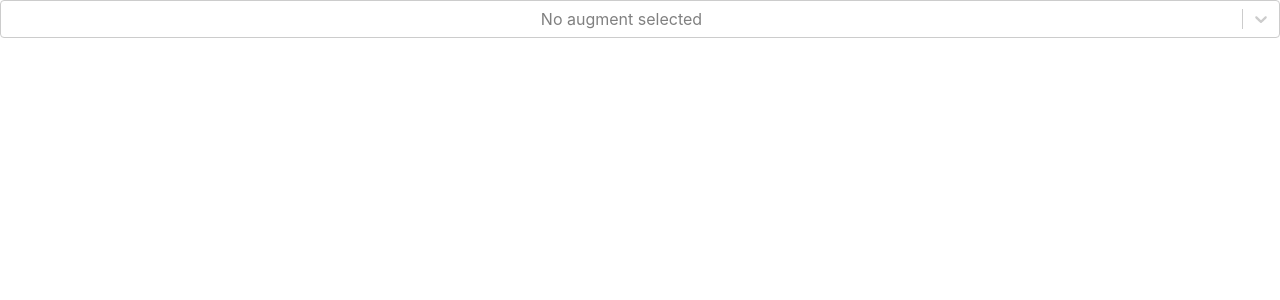
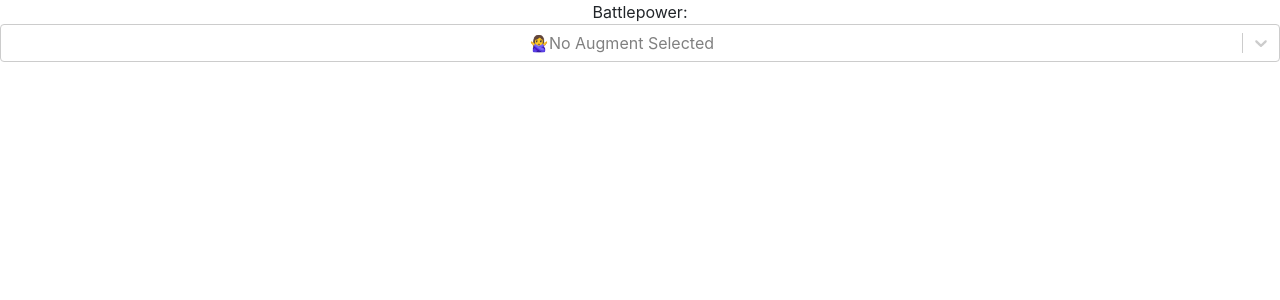
Before and after one commit to Eurydia/pso2ngs-augment-planner, a React (Create React App) app: page / in a window 1280 px wide. Shown: the top 300 px of the page. Built offline with nearby package versions, Linux system fonts and the light colour scheme.

Commit message:
Components can accept props now

```diff
--- a/src/App.tsx
+++ b/src/App.tsx
@@ -1,10 +1,12 @@
-import MultiSelect from "./components/MultiSelect";
 import "./App.css";
+import AugmentMultiSelect from "./components/AugmentMultiSelect";
+import StatDisplay from "./components/StatDisplay";
 
 function App() {
     return (
         <div className="App">
-            <MultiSelect />
+            <StatDisplay />
+            <AugmentMultiSelect className="capitalize" />
         </div>
     );
 }
--- /dev/null
+++ b/src/components/AugmentMultiSelect.tsx
@@ -0,0 +1,186 @@
+import React, { Component, HTMLProps } from "react";
+import Select, { MultiValue } from "react-select";
+import { AugmentInterface } from "./augment_info/_base";
+import all_augments from "./augment_info/_all_augments";
+import { GROUP as BASIC_GROUP } from "./augment_info/basic";
+import { GROUP as BASIC_FUSED_GROUP } from "./augment_info/basic_fused";
+import { intToRoman } from "./_util";
+
+type Option = {
+    label: string;
+    value: string;
+    aug: AugmentInterface;
+};
+
+type OptionGroup = {
+    label: string;
+    options: Array<Option>;
+};
+
+// Dummy option
+const NEVER_OPTION = {
+    label: "",
+    value: "",
+    aug: {
+        name: "",
+        level: -1,
+        effects: [],
+        battlepower: -1,
+        group: "",
+    },
+};
+
+// Turning augments into options in option group
+let options_group: Array<OptionGroup> = [];
+all_augments.forEach((group) => {
+    let opts: Array<Option> = [];
+
+    const AUGS = group.augments;
+    AUGS.forEach((aug) => {
+        const lvl_roman = intToRoman(aug.level);
+        const label = `${aug.name} ${lvl_roman}`;
+        const value = label;
+        opts.push({ label, value, aug });
+    });
+
+    options_group.push({
+        label: group.group.replace("_", " "),
+        options: opts,
+    });
+});
+
+function isSame(aug_one: string, aug_two: string): boolean {
+    return aug_one === aug_two;
+}
+
+function verifyOptions(new_opt: MultiValue<Option>): Array<Option> {
+    let selected: Array<Option> = [];
+    new_opt.forEach((opt) => {
+        selected.push(opt);
+    });
+
+    if (selected.length < 2) {
+        return selected;
+    }
+
+    const NEWEST = selected.pop() || NEVER_OPTION;
+    const NEW_AUG = NEWEST.aug;
+    const NEW_AUG_NAME = NEW_AUG.name;
+    const NEW_AUG_GROUP = NEW_AUG.group;
+
+    let to_remove: Array<number> = [];
+    for (let i = 0; i < selected.length; i++) {
+        const PREVIOUS_AUG = selected[i].aug;
+        const PREVIOUS_AUG_NAME = PREVIOUS_AUG.name;
+        const PREVIOUS_AUG_GROUP = PREVIOUS_AUG.group;
+
+        // check same name
+        const IS_SAME_NAME = isSame(NEW_AUG_NAME, PREVIOUS_AUG_NAME);
+
+        // Check same group except "BASIC"
+        const IS_SAME_GROUP =
+            isSame(NEW_AUG_GROUP, PREVIOUS_AUG_GROUP) &&
+            !isSame(NEW_AUG_GROUP, BASIC_GROUP);
+
+        // If new group is "BASIC",
+        // remove any "BASIC_FUSED"
+        const IS_BASIC_ON_FUSED =
+            isSame(NEW_AUG_GROUP, BASIC_GROUP) &&
+            isSame(PREVIOUS_AUG_GROUP, BASIC_FUSED_GROUP);
+
+        // If new group is "BASIC_FUSED",
+        // remove any "BASIC"
+        const IS_FUSED_ON_BASIC =
+            isSame(NEW_AUG_GROUP, BASIC_FUSED_GROUP) &&
+            isSame(PREVIOUS_AUG_GROUP, BASIC_GROUP);
+
+        if (
+            IS_SAME_NAME ||
+            IS_SAME_GROUP ||
+            IS_BASIC_ON_FUSED ||
+            IS_FUSED_ON_BASIC
+        ) {
+            to_remove.push(i);
+        }
+    }
+
+    // Removing index from the front
+    // I use offset to adjust the index
+    // Or Just do a reverse() then splice()?
+    let offset = 0;
+    to_remove.forEach((index) => {
+        selected.splice(index - offset, 1);
+        offset++;
+    });
+
+    // add the popped item back to the array
+    selected.push(NEWEST);
+
+    // remove the first augment if the sixth is selected
+    if (selected.length > 5) {
+        selected.shift();
+    }
+    return selected;
+}
+
+class AugmentMultiSelect extends Component<
+    HTMLProps<HTMLSelectElement>,
+    {
+        selectedOption: null | Array<Option>;
+    }
+> {
+    constructor(props: HTMLProps<HTMLSelectElement>) {
+        super(props);
+        this.state = {
+            selectedOption: null,
+        };
+        this.handleChange = this.handleChange.bind(this);
+    }
+
+    handleChange = (options: MultiValue<Option>) => {
+        this.setState(
+            { selectedOption: verifyOptions(options) },
+            this.updateDisplay,
+        );
+    };
+
+    updateDisplay = () => {
+        const OPTIONS = this.state.selectedOption || [NEVER_OPTION];
+        let augments_effects: { [key: string]: number } = {};
+        OPTIONS.forEach((opt) => {
+            opt.aug.effects.forEach((eff) => {
+                const { name, amount } = eff;
+
+                if (!(name in augments_effects)) {
+                    augments_effects[name] = amount;
+                } else {
+                    if (Number.isInteger(amount)) {
+                        augments_effects[name] =
+                            augments_effects[name] + amount;
+                    } else {
+                        augments_effects[name] =
+                            augments_effects[name] * amount;
+                    }
+                }
+            });
+        });
+    };
+
+    render() {
+        const { selectedOption } = this.state;
+
+        return (
+            <Select
+                className={this.props.className}
+                value={selectedOption}
+                onChange={this.handleChange}
+                options={options_group}
+                placeholder="🙅‍♀️No augment selected"
+                closeMenuOnSelect={false}
+                isMulti
+            />
+        );
+    }
+}
+
+export default AugmentMultiSelect;
--- a/src/components/StatDisplay.tsx
+++ b/src/components/StatDisplay.tsx
@@ -0,0 +1,15 @@
+import { Component } from "react";
+
+class StatDisplay extends Component {
+    render() {
+        return (
+            <div className="container">
+                <div className="row">
+                    <div className="col bd-hightlight">Battlepower:</div>
+                </div>
+            </div>
+        );
+    }
+}
+
+export default StatDisplay;
--- a/src/components/augment_info/_all_augments.ts
+++ b/src/components/augment_info/_all_augments.ts
@@ -17,20 +17,18 @@ function addAugmentToPool(
     arr: Array<Array<Augment>>,
     target: Array<{ group: string; augments: Array<Augment> }>,
 ): void {
-    let group: string = "";
+    let group: string = arr[0][0].group;
     let augments: Array<Augment> = [];
-
-    arr.forEach((aug_arr) => {
-        aug_arr.forEach((aug) => {
+    arr.forEach((aug_lvl) => {
+        aug_lvl.forEach((aug) => {
             augments.push(aug);
-            group = aug.group;
         });
     });
+
     target.push({ group, augments });
 }
 
-let all_augments: Array<{ group: string; augments: Array<Augment> }> =
-    [];
+let all_augments: Array<{ group: string; augments: Array<Augment> }> = [];
 
 const AUG_GROUP = [
     basic,
--- a/src/components/augment_info/basic.ts
+++ b/src/components/augment_info/basic.ts
@@ -1,6 +1,6 @@
 import { EFFECTS as eff, Augment, createMultipleAugments } from "./_base";
 
-const GROUP = "BASIC";
+export const GROUP = "BASIC";
 
 export let basic: Array<Array<Augment>> = [];
 
--- a/src/components/augment_info/basic_fused.ts
+++ b/src/components/augment_info/basic_fused.ts
@@ -1,6 +1,6 @@
 import { EFFECTS as eff, Augment } from "./_base";
 
-const GROUP = "BASIC_FUSED";
+export const GROUP = "BASIC_FUSED";
 
 export let basic_fused: Array<Array<Augment>> = [];
 
--- a/src/components/multiselect.tsx
+++ /dev/null
@@ -1,131 +0,0 @@
-import { Component } from "react";
-import Select from "react-select";
-import { AugmentInterface } from "./augment_info/_base";
-import all_augments from "./augment_info/_all_augments";
-import { intToRoman } from "./util";
-
-type Option = {
-    label: string;
-    value: string;
-    aug: AugmentInterface;
-};
-
-type OptionGroup = {
-    label: string;
-    options: Array<Option>;
-};
-
-let options_group: Array<OptionGroup> = [];
-all_augments.forEach((group) => {
-    let opts: Array<Option> = [];
-
-    const AUGS = group.augments;
-    AUGS.forEach((aug) => {
-        const lvl_roman = intToRoman(aug.level);
-        const label = `${aug.name} ${lvl_roman}`;
-        const value = label;
-        opts.push({ label, value, aug });
-    });
-
-    options_group.push({
-        label: group.group.replace("_", " "),
-        options: opts,
-    });
-});
-
-class MultiSelect extends Component {
-    state: { selectedOption: null | Array<Option> } = {
-        selectedOption: null,
-    };
-
-    handleChange = (new_: Array<Option>) => {
-        let sel_augs: Array<Option> = new_;
-        this.setState({ selectedOption: sel_augs });
-
-        if (sel_augs.length < 2) {
-            return;
-        }
-        const new_aug = sel_augs.pop() || [
-            {
-                label: "",
-                value: "",
-                aug: {
-                    name: "",
-                    level: -1,
-                    effect: [{ name: "", amount: -1 }],
-                    battlepower: -1,
-                    group: "",
-                },
-            },
-        ];
-        const n_info = new_aug.aug;
-
-        let to_remove = [];
-        for (let i = 0; i < sel_augs.length; i++) {
-            const o_info = sel_augs[i]?.aug;
-
-            // Remove duplicate name
-            if (n_info?.name === o_info?.name) {
-                to_remove.push(i);
-            }
-            // Remove duplicate in group, except basic
-            else if (
-                n_info?.group !== "BASIC" &&
-                n_info?.group === o_info?.group
-            ) {
-                to_remove.push(i);
-            }
-            // If new group is "BASIC",
-            // remove any "BASIC_FUSED"
-            else if (
-                n_info?.group === "BASIC" &&
-                o_info?.group === "BASIC_FUSED"
-            ) {
-                to_remove.push(i);
-            }
-            // If new group is "BASIC_FUSED",
-            // remove any"BASIC"
-            else if (
-                n_info?.group === "BASIC_FUSED" &&
-                o_info?.group === "BASIC"
-            ) {
-                to_remove.push(i);
-            }
-        }
-
-        // Removing index from the front
-        // I use offset to adjust the index
-        // Or Just do a reverse() then splice()?
-        let offset = 0;
-        to_remove.forEach((index) => {
-            sel_augs.splice(index - offset, 1);
-            offset++;
-        });
-        // add the popped item back to the array
-        sel_augs.push(new_aug || { label: "", value: "" });
-
-        // remove the first augment if the sixth is selected
-        if (sel_augs.length > 5) {
-            sel_augs.shift();
-        }
-        this.setState({ selectedAugs: sel_augs });
-    };
-
-    render() {
-        const { selectedOption } = this.state;
-
-        return (
-            <Select
-                value={selectedOption}
-                // I'm not dealing with this
-                onChange={this.handleChange}
-                options={options_group}
-                placeholder="No augment selected"
-                closeMenuOnSelect={false}
-                isMulti
-            />
-        );
-    }
-}
-
-export default MultiSelect;
--- /dev/null
+++ b/tailwind.config.js
@@ -0,0 +1,8 @@
+module.exports = {
+    content: ["./src/**/*.{js,jsx,ts,tsx}"],
+    theme: {
+        extend: {},
+    },
+    plugins: [],
+    purge: ["./src/**/*.{js,jsx,ts,tsx}", "./public/index.html"],
+};
```
Also changed, not shown: package.json (+9 -6 lines), public/index.html (+10 -1 lines), src/index.css (+12 -8 lines), src/components/_util.ts (renamed from src/components/util.ts), 2 other files (tests, documents, lock files or other folders).
